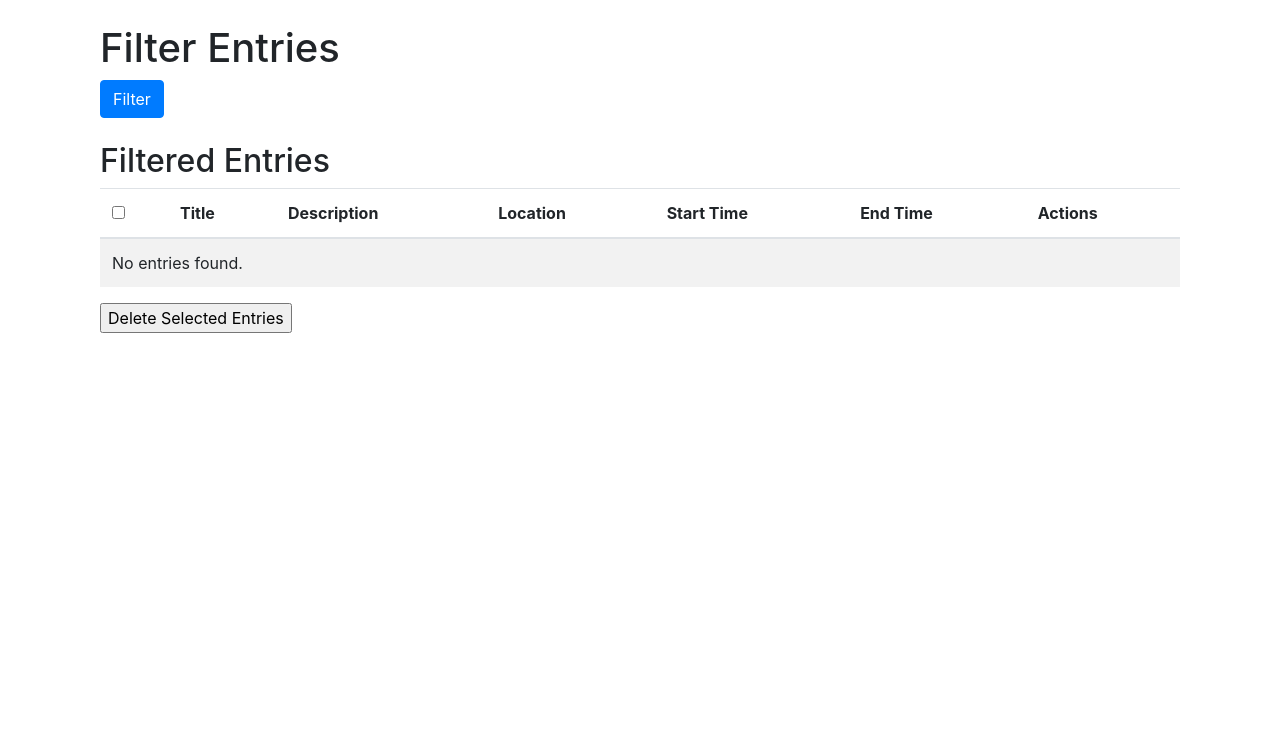
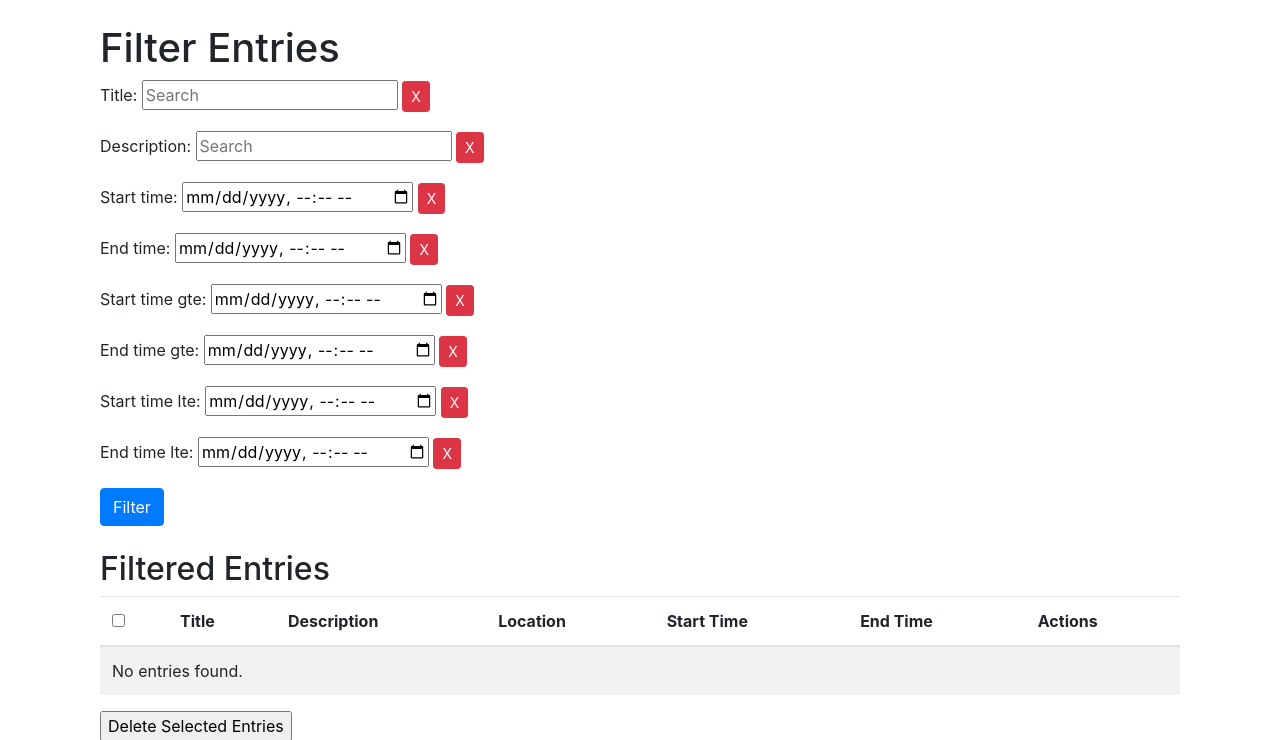
Before and after one commit to kevinveenbirkenbach/journal, a Django app: template journal_app/templates/journal_app/filter_entries.html in a window 1280 px wide. Shown: the part 16-756 px from the top of the page. Run offline with Django 4.2, Linux system fonts and the light colour scheme; the template is opened without the code that fills it: values that come from a table or form of the project are taken from there, others are empty; some libraries are stand-ins or nearby versions.

Commit message:
Optimized view and forms

```diff
--- a/journal_app/forms.py
+++ b/journal_app/forms.py
@@ -26,3 +26,13 @@ class LocationForm(forms.ModelForm):
 
 class BulkDeleteForm(forms.Form):
     selected_entries = forms.ModelMultipleChoiceField(queryset=Entry.objects.all(), widget=forms.CheckboxSelectMultiple)
+
+class SearchForm(forms.Form):
+    title = forms.CharField(required=False, widget=forms.TextInput(attrs={'placeholder': 'Search'}))
+    description = forms.CharField(required=False, widget=forms.TextInput(attrs={'placeholder': 'Search'}))
+    start_time = forms.DateTimeField(widget=forms.DateTimeInput(attrs={'type': 'datetime-local'}), required=False)
+    end_time = forms.DateTimeField(widget=forms.DateTimeInput(attrs={'type': 'datetime-local'}), required=False)
+    start_time_gte = forms.DateTimeField(widget=forms.DateTimeInput(attrs={'type': 'datetime-local'}), required=False)
+    end_time_gte = forms.DateTimeField(widget=forms.DateTimeInput(attrs={'type': 'datetime-local'}), required=False)
+    start_time_lte = forms.DateTimeField(widget=forms.DateTimeInput(attrs={'type': 'datetime-local'}), required=False)
+    end_time_lte = forms.DateTimeField(widget=forms.DateTimeInput(attrs={'type': 'datetime-local'}), required=False)
--- a/journal_app/models.py
+++ b/journal_app/models.py
@@ -14,7 +14,7 @@ class TimeFrame(models.Model):
 
     def clean(self):
         if not self.end_time and not self.start_time:
-            raise NoAttributSet(_('Start or end time must be set.123'))
+            raise NoAttributSet(_('Start or end time must be set.'))
         if self.end_time and self.start_time:
             if self.end_time <= self.start_time:
                 raise ValidationError(_('End time must be after start time.'))
--- a/journal_app/templates/journal_app/filter_entries.html
+++ b/journal_app/templates/journal_app/filter_entries.html
@@ -1,27 +1,17 @@
 {% extends "base.html" %}
 {% load i18n %}
-
 {% block content %}
 <div class="container">
     <h1>{% trans "Filter Entries" %}</h1>
     <form method="get" action="{% url 'filter_entries' %}" class="mb-4">
-        <div class="row">
-            {% for field in query_params %}
-            <div class="col-md-4">
-                <div class="form-group">
-                    <label>{% trans field %}</label>
-                    {% if field == 'description' or field == 'title' %}
-                        <input type="text" name="{{ field }}" class="form-control" placeholder="{% trans 'Search' %}">
-                    {% else %}
-                        <input type="datetime-local" name="{{ field }}" class="form-control">
-                    {% endif %}
-                </div>
-            </div>
-            {% endfor %}
-        </div>
+        {% for field in search_form %}
+            <p>
+                {{ field.label_tag }} {{ field }}
+                <button type="button" class="btn btn-danger btn-sm clear-field" data-field-id="{{ field.auto_id }}">X</button>
+            </p>
+        {% endfor %}
         <button type="submit" class="btn btn-primary">{% trans "Filter" %}</button>
     </form>
-
     <h2>{% trans "Filtered Entries" %}</h2>
     <form method="post">
         {% csrf_token %}
@@ -66,6 +56,12 @@
             $('#select_all').click(function() {
                 $('input[type="checkbox"]').prop('checked', this.checked);
             });
+
+            // Clear the content of the associated field when the delete button is clicked
+            $('.clear-field').click(function() {
+                var fieldId = $(this).data('field-id');
+                $('#' + fieldId).val('');
+            });
         });
     </script>
 </div>
```
